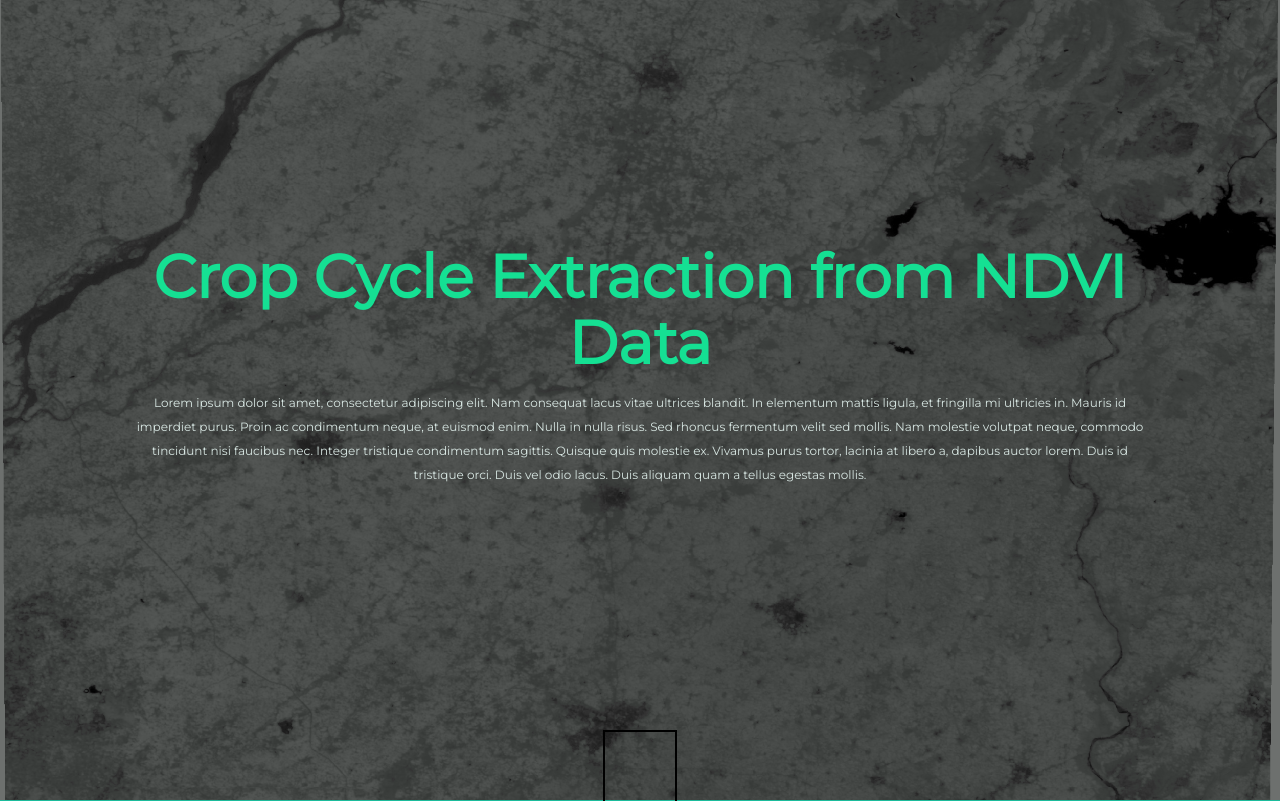
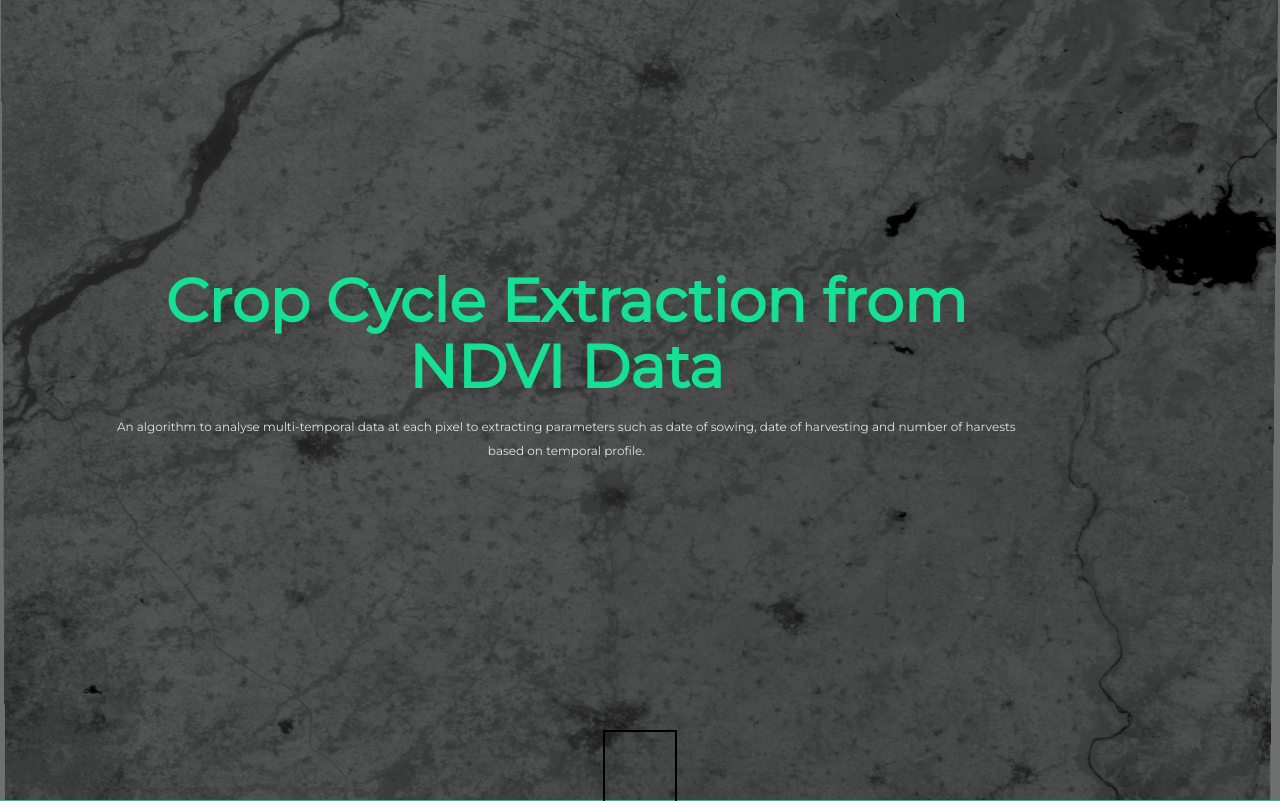
Before and after one commit to AdarshNaidu/Skeptics-SIH, a Django app: page / in a window 1280 px wide. Shown: the part 104-905 px from the top of the page. Run offline with Django 3.2, Linux system fonts and the light colour scheme; some libraries are stand-ins or nearby versions.

Commit message:
landing page improvements

```diff
--- a/SIH/img_processing/templates/img_processing/index.html
+++ b/SIH/img_processing/templates/img_processing/index.html
@@ -103,15 +103,8 @@
         <div class="container-landing">
           <h2>Crop Cycle Extraction from NDVI Data</h2>
           <h1>
-            Lorem ipsum dolor sit amet, consectetur adipiscing elit. Nam
-            consequat lacus vitae ultrices blandit. In elementum mattis ligula,
-            et fringilla mi ultricies in. Mauris id imperdiet purus. Proin ac
-            condimentum neque, at euismod enim. Nulla in nulla risus. Sed
-            rhoncus fermentum velit sed mollis. Nam molestie volutpat neque,
-            commodo tincidunt nisi faucibus nec. Integer tristique condimentum
-            sagittis. Quisque quis molestie ex. Vivamus purus tortor, lacinia at
-            libero a, dapibus auctor lorem. Duis id tristique orci. Duis vel
-            odio lacus. Duis aliquam quam a tellus egestas mollis.
+            An algorithm to analyse multi-temporal data at each pixel to extracting parameters such as
+            date of sowing, date of harvesting and number of harvests based on temporal profile.
           </h1>
         </div>
       </div>
```
